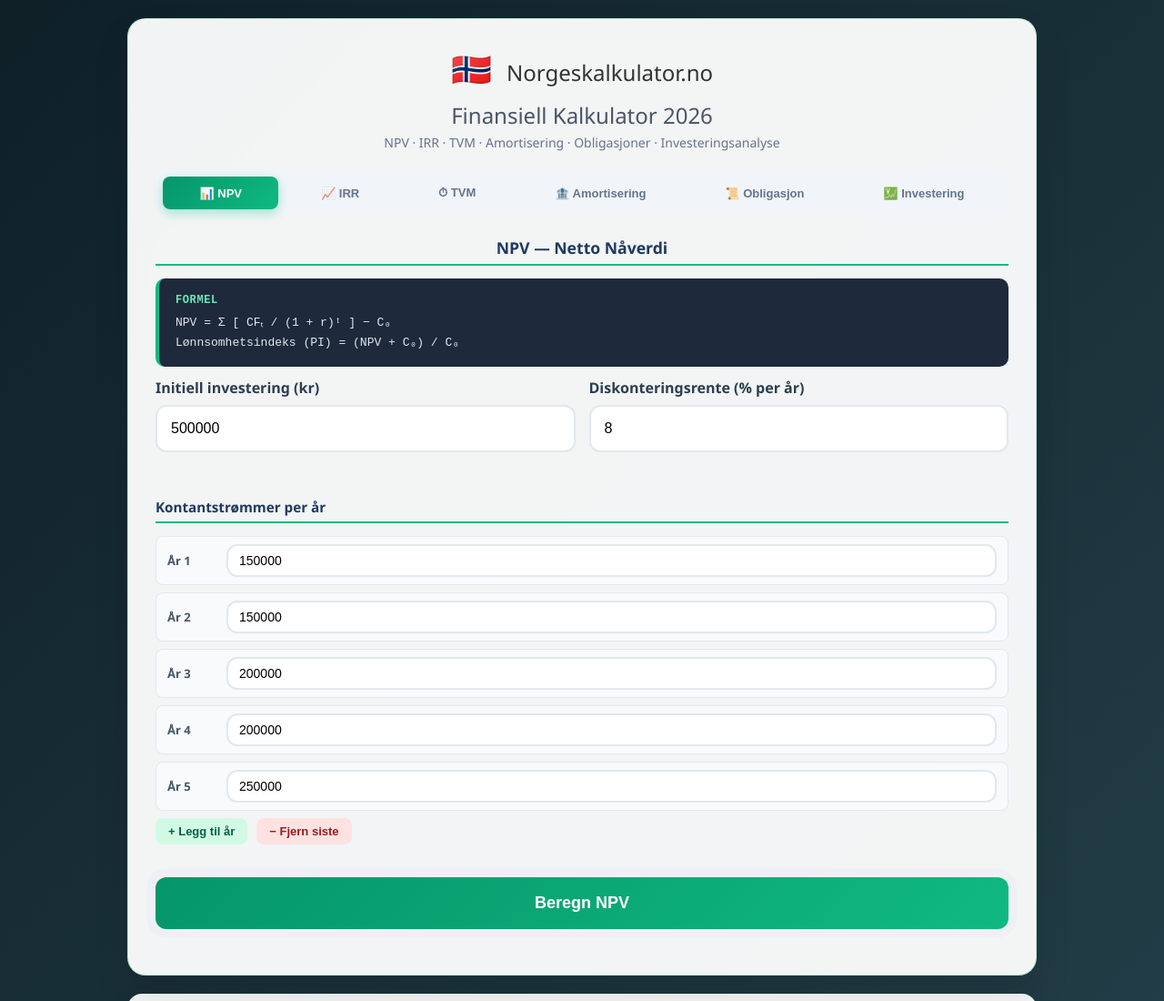
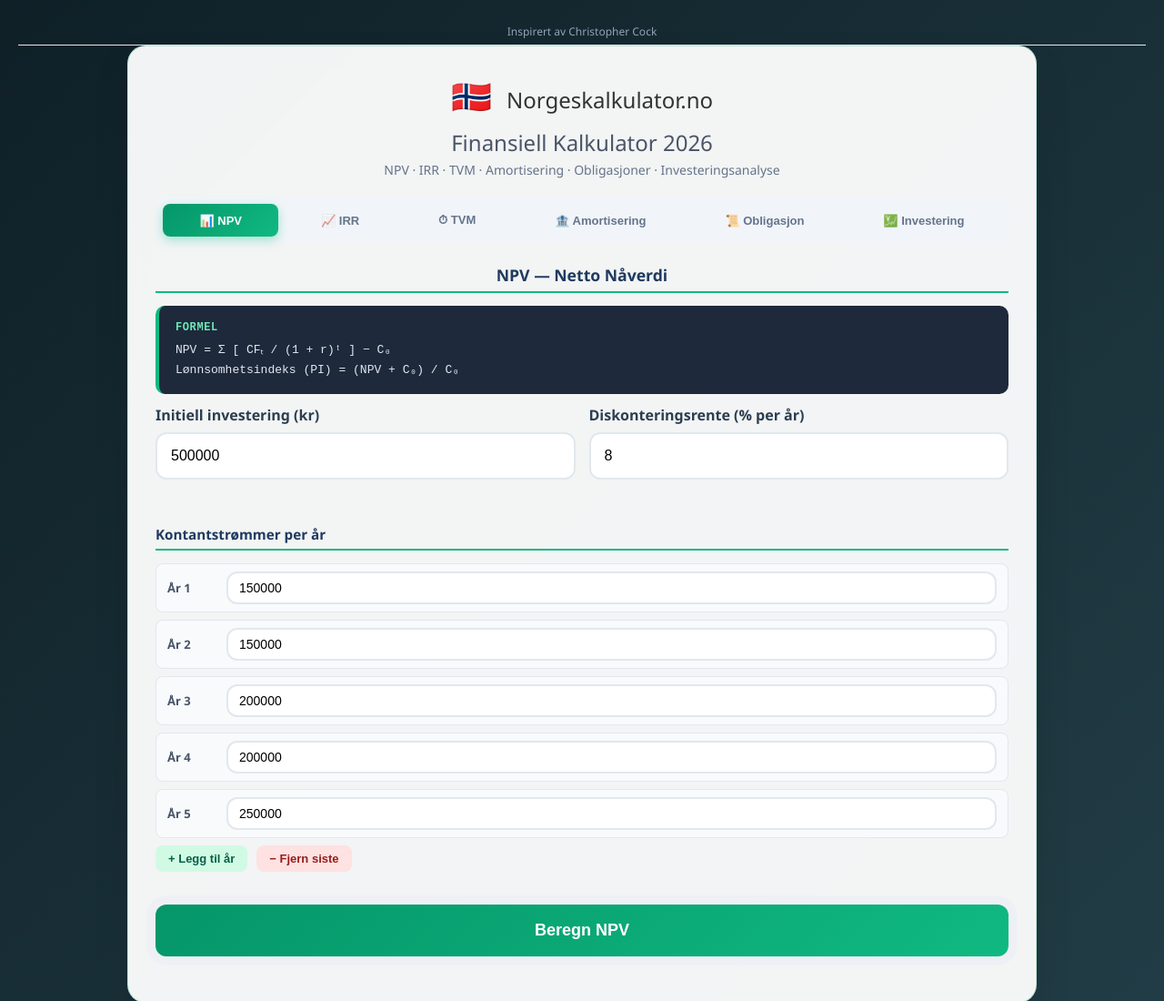
Before and after one commit to henrikeiubrg/Norgeskalkulator, a plain HTML site: page finansiell-kalkulator/index.html in a window 1280 px wide. Shown: the top 1100 px of the page at 91% size. Drawn offline with nearby package versions, Linux system fonts and the light colour scheme.

Commit message:
Add: attribution to Christopher Cock in finansiell-kalkulator

```diff
--- a/finansiell-kalkulator/index.html
+++ b/finansiell-kalkulator/index.html
@@ -154,6 +154,10 @@
 </head>
 <body>
 
+<div style="text-align:center; color:#94a3b8; font-size:12px; padding:6px 0; border-bottom:1px solid #e2e8f0;">
+  Inspirert av Christopher Cock
+</div>
+
 <!-- Top AdSense -->
 <ins class="adsbygoogle"
      style="display:block; margin: 0 auto; text-align:center;"
```
